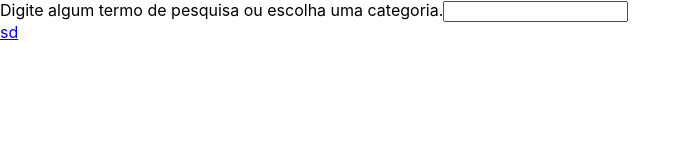
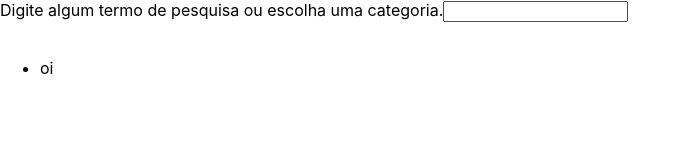
Before and after one commit to RoyMusthang/frontend-online-store, a React (Create React App) app: page / in a window 1280 px wide. Shown: the top 160 px of the page, without its empty margins (0-691 px from the left). Built offline with nearby package versions, Linux system fonts and the light colour scheme.

Commit message:
Iniciando Categories

```diff
--- a/src/App.js
+++ b/src/App.js
@@ -1,6 +1,6 @@
 import React from 'react';
 import { BrowserRouter, Switch, Route } from 'react-router-dom';
-import BarraDePesquisa from './pages/BarraDePesquisa';
+import Home from './pages/Home';
 import Carrinho from './pages/Carrinho';
 
 function App() {
@@ -8,8 +8,8 @@ function App() {
     <div>
       <BrowserRouter>
         <Switch>
-          <Route exact path="/" component={ BarraDePesquisa } />
-          <Route path="/Carrinho" component={ Carrinho } />
+          <Route exact path="/" component={ Home } />
+          <Route exact path="/carrinho" component={ Carrinho } />
         </Switch>
       </BrowserRouter>
     </div>
--- a/src/Components/Botao.jsx
+++ b/src/Components/Botao.jsx
@@ -6,7 +6,7 @@ class Botao extends React.Component {
     return (
       <div>
         <Link to="/carrinho" data-testid="shopping-cart-button">
-          sd
+          <img scr="https://image.flaticon.com/icons/png/512/34/34627.png" />
         </Link>
       </div>
     );
--- /dev/null
+++ b/src/pages/Categorias.jsx
@@ -0,0 +1,15 @@
+import React from 'react';
+
+class Categorias extends React.Component {
+  render() {
+    return (
+      <div>
+        <ul>
+          <li>oi</li>
+        </ul>
+      </div>
+    )
+  }
+}
+
+export default Categorias;
--- /dev/null
+++ b/src/pages/Home.jsx
@@ -0,0 +1,16 @@
+import React from 'react';
+import BarraDePesquisa from './BarraDePesquisa';
+import Categorias from './Categorias';
+
+class Home extends React.Component {
+  render() {
+    return (
+      <>
+        <BarraDePesquisa />
+        <Categorias />
+      </>
+    );
+  }
+}
+
+export default Home;
```
